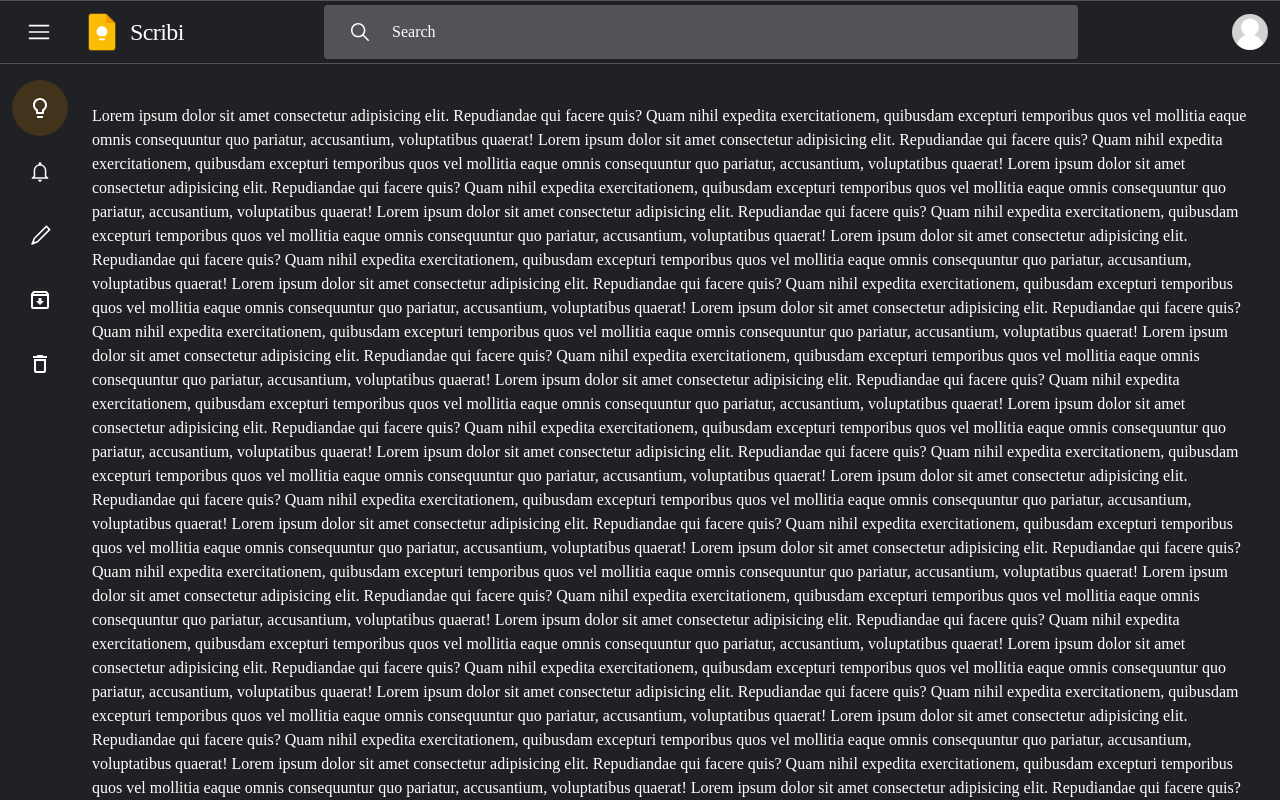
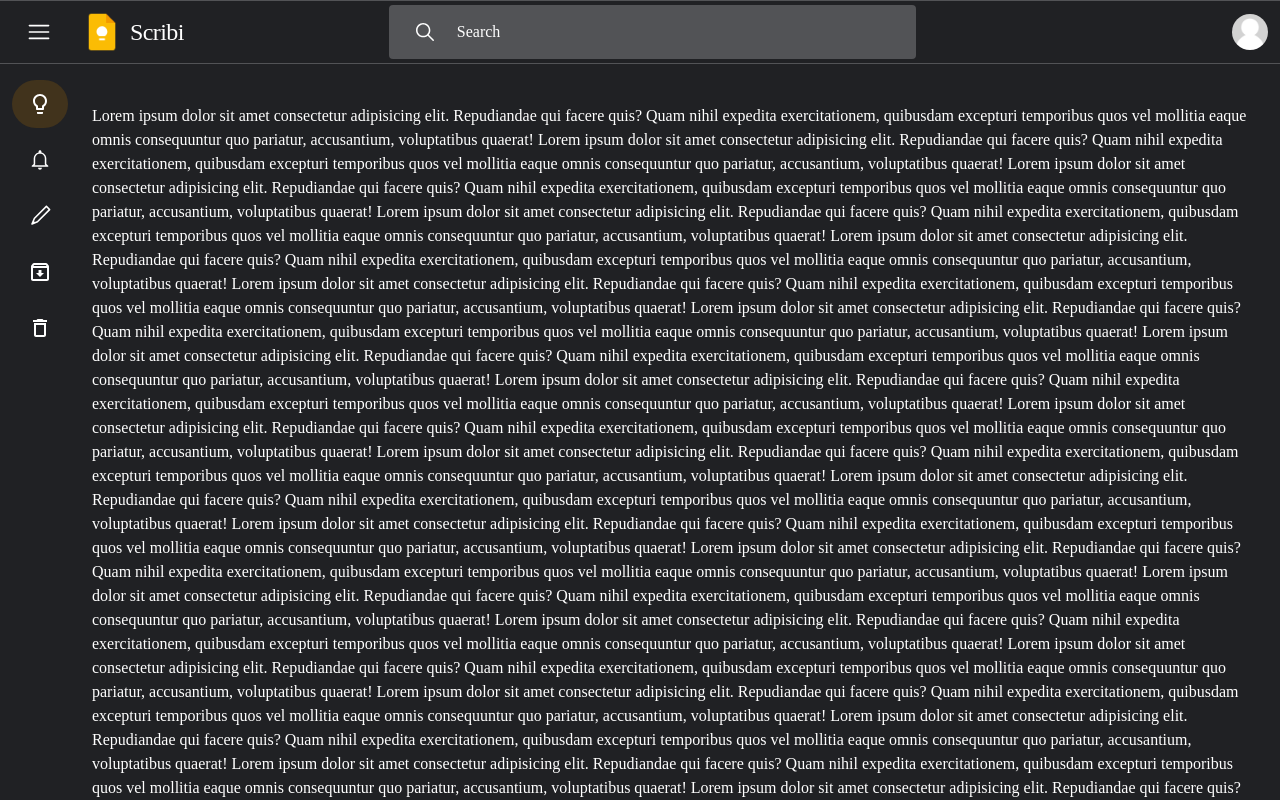
Before and after one commit to Anzi15/scribi, a React (Vite) app: page / in a window 1280 px wide. Shown: the top 800 px of the page. Built offline with nearby package versions, Linux system fonts and the light colour scheme; a web font is replaced by a local one.

Commit message:
@core/layouts navbar responsive

```diff
--- a/src/components/NavBar.jsx
+++ b/src/components/NavBar.jsx
@@ -21,17 +21,22 @@ const NavBar = ({isNavbarOpen, ToggleNavBar}) => {
           </div>
         </div>
 
-        <div className="search-box-con  bg-lightGrey focus:bg-white w-[60%] min-h-[95%] rounded cursor-text flex items-center px-4 text-white gap-3 justify-self-center">
+
+        <div className="flex w-[70%] md:justify-between justify-end">
+
+        <div className="search-box-con  md:bg-lightGrey focus:bg-white w-fit md:w-[60%] min-h-[95%] rounded cursor-text flex items-center px-4 text-white gap-3 justify-self-center">
           <button className="hamburger-toggler text-2xl focus:bg-lightGrey hover:bg-lightGrey p-2 rounded-[50%]">
             <IoIosSearch />
           </button>
 
-          <input type="text" name="" id="" placeholder="Search" className="bg-inherit text-inherit h-[100%] placeholder:text-inherit text-[1rem]"/>
+
+          <input type="text" name="" id="" placeholder="Search" className="bg-inherit text-inherit h-[100%] placeholder:text-inherit text-[1rem] md:flex hidden"/>
         </div>
 
         <button className="profile-photo flex items-center">
           <img src={avatar} alt="" className="rounded-full h-9"/>
         </button>
+        </div>
       </nav>
     </>
   );
--- a/src/components/SideBar.jsx
+++ b/src/components/SideBar.jsx
@@ -12,10 +12,10 @@ import { RxPencil1 } from "react-icons/rx";
 const SideBar = ({ isNavbarOpen, ToggleNavBar }) => {
   const linkClass = ({ isActive }) =>
     isNavbarOpen
-      ? `px-4 flex items-center min-w-[17rem] rounded-r-full  p-3  pl-7 ${
+      ? `px-4 flex items-center w-[17rem] rounded-r-full transition-[width] duration-300 ease-in-out p-3 pl-6 h-[3rem] ${
           isActive ? "bg-darkYellow" : "hover:bg-lightGrey"
         }  `
-      : `px-4 flex items-center aspect-square rounded-full ml-3 ${
+      : `px-4 flex items-center justify-center aspect-square rounded-full ml-3 rounded-r-full transition-width duration-200 ease-in-out h-[3rem] ${
           isActive ? "bg-darkYellow" : "hover:bg-lightGrey"
         }  p-3  `;
 
@@ -26,8 +26,9 @@ const SideBar = ({ isNavbarOpen, ToggleNavBar }) => {
       ? `option rounded-full  flex items-center justify-center aspect-square  w-12 bg-darkYellow`
       : `option rounded-full hover:bg-lightGrey flex items-center justify-center aspect-square w-12`;
 
+      const asideClass = isNavbarOpen ? "bg-dark py-4 md:sticky fixed top-[4rem] min-h-[calc(100vh-4rem)] z-10 " : "py-4 sticky top-[4rem] min-h-[calc(100vh-4rem)] z-10"
   return (
-    <aside className="py-4 sticky top-[4rem] min-h-[calc(100vh-4rem)] z-10 ">
+    <aside className={asideClass}>
       <div className="top-options-con flex flex-col gap-2">
         <NavLink to="/" className={linkClass}>
           <div className={linkIconClass}>
```
